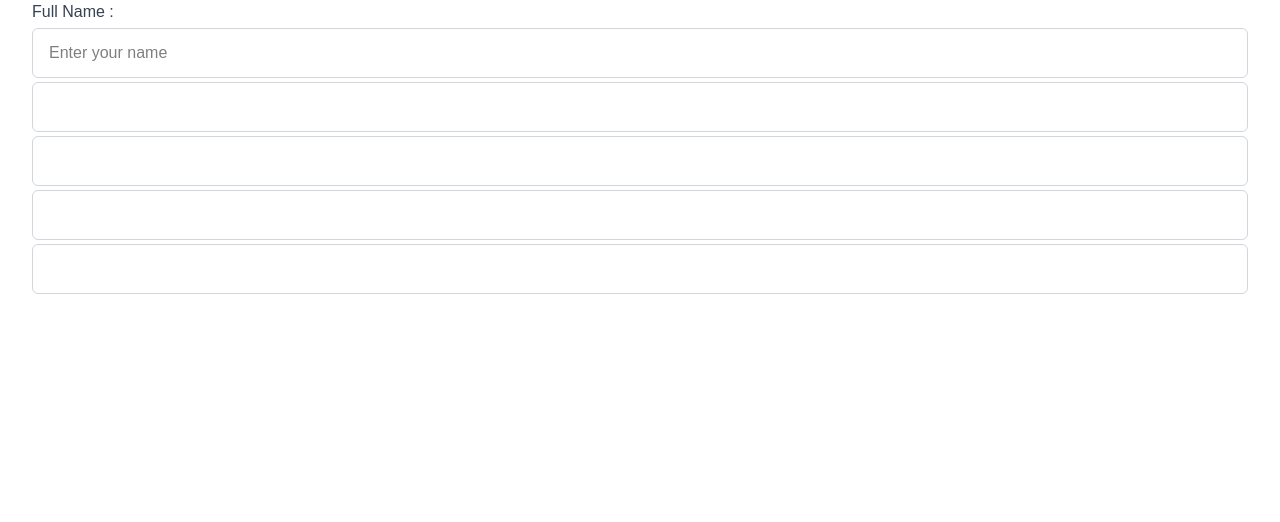
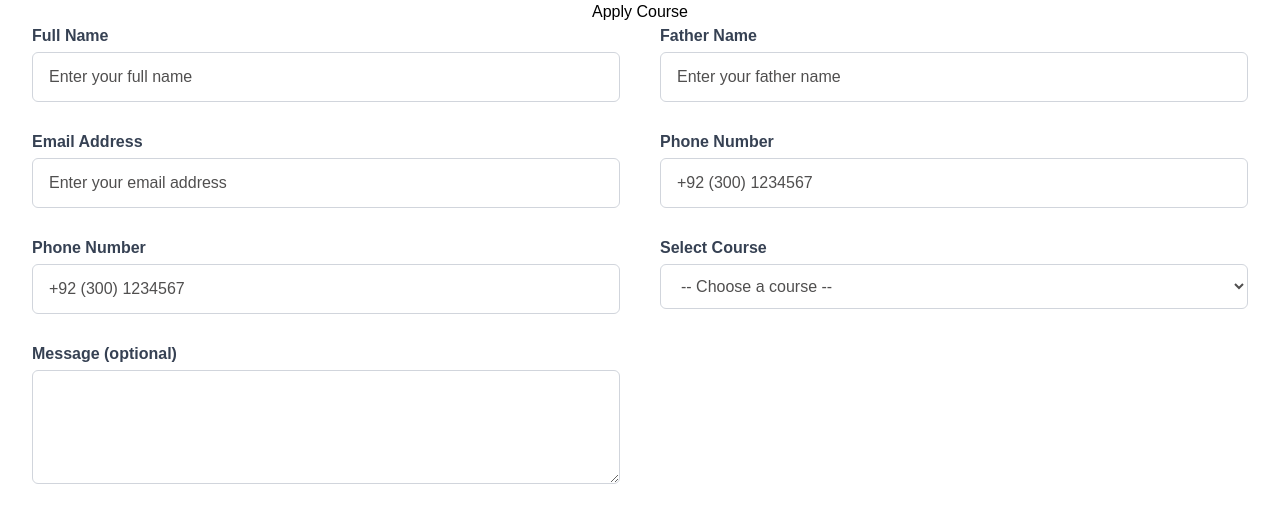
Before and after one commit to Muhammad-Aman1718/ever-tect-solutions, a Next.js app: page /applyCourse/form in a window 1280 px wide. Shown: the top 522 px of the page. Built offline with nearby package versions, Linux system fonts and the light colour scheme.

Commit message:
ever-tech

```diff
--- a/src/app/applyCourse/form/page.tsx
+++ b/src/app/applyCourse/form/page.tsx
@@ -4,18 +4,80 @@ import MainContainer from "@/components/MainContainer";
 import React from "react";
 
 const Form = () => {
+  const courseOptions = [
+    "Web Development (MERN Stack)",
+    "Graphic Designing Pro",
+    "Digital Marketing Pro",
+    "E-Commerce",
+    "Mobile App Development",
+    "Python Programming",
+    "Digital Business Booster",
+    "AI Media Production",
+    "WordPress Web Development",
+  ];
   return (
     <div>
       <MainContainer>
-        <InputField
-          label="Full Name :"
-          placeholder="Enter your name"
-          inputType="text"
-        />
-        <InputField label="" />
-        <InputField />
-        <InputField />
-        <InputField />
+        <h1 className="text-center "> Apply Course</h1>
+        <div className="grid grid-cols-2  gap-x-10 gap-y-7 ">
+          <InputField
+            label="Full Name"
+            labelClassName=" font-bold "
+            placeholder="Enter your full name"
+            inputType="text"
+          />
+          <InputField
+            label="Father Name"
+            labelClassName="font-bold"
+            placeholder="Enter your father name "
+            inputType="text"
+          />
+          <InputField
+            label="Email Address"
+            labelClassName="font-bold"
+            placeholder="Enter your email address"
+          />
+          <InputField
+            label="Phone Number"
+            labelClassName="font-bold"
+            placeholder="+92 (300) 1234567"
+          />
+          <InputField
+            label="Phone Number"
+            labelClassName="font-bold"
+            placeholder="+92 (300) 1234567"
+          />
+
+          <div>
+            <label className="block mb-1 text-gray-700  font-bold">
+              Select Course
+            </label>
+            <select
+              name="course"
+              required
+              className="w-full border border-gray-300 rounded-md text-[#504f4f] px-4 py-3 focus:outline-none focus:ring-2 focus:ring-[#2A75BB] transition"
+              // onChange={handleChange}
+            >
+              <option value="">-- Choose a course --</option>
+              {courseOptions.map((course, idx) => (
+                <option key={idx} value={course}>
+                  {course}
+                </option>
+              ))}
+            </select>
+          </div>
+          <div>
+            <label className="block mb-1 text-gray-700  font-bold">
+              Message (optional)
+            </label>
+            <textarea
+              name="message"
+              rows={4}
+              className=" w-full px-4 py-2 border border-gray-300 rounded-md focus:outline-none focus:ring-2 focus:ring-[#2A75BB] transition"
+              // onChange={handleChange}
+            />
+          </div>
+        </div>
       </MainContainer>
     </div>
   );
--- a/src/components/contactUsSection/ContactUsSection.tsx
+++ b/src/components/contactUsSection/ContactUsSection.tsx
@@ -12,17 +12,20 @@ const ContactUsSection = () => {
           {/* Left Column */}
           <div className="space-y-4">
             <InputField
+              labelClassName="font-medium"
               label="Name"
               placeholder="Enter your name"
               inputType="text"
             />
 
             <InputField
+              labelClassName="font-medium"
               label="Phone Number (Optional)"
               placeholder="+92-300-1234567"
               inputType="tel"
             />
             <InputField
+              labelClassName="font-medium"
               label="Subject"
               placeholder="Inquiry about services"
               inputType="text"
@@ -31,7 +34,11 @@ const ContactUsSection = () => {
 
           <div className="space-y-4">
             <div>
-              <InputField label="Email " placeholder=" Enter your email" />
+              <InputField
+                label="Email "
+                labelClassName="font-medium"
+                placeholder=" Enter your email"
+              />
             </div>
             <div>
               <label className="block text-sm font-medium text-gray-700">
--- a/src/components/inputs/InputField.tsx
+++ b/src/components/inputs/InputField.tsx
@@ -17,15 +17,13 @@ const InputField: React.FC<ContactUsInputPropsTypes> = ({
 }) => {
   return (
     <div>
-      <label
-        className={` ${labelClassName} block mb-1 font-medium text-gray-700 `}
-      >
+      <label className={` ${labelClassName} block mb-1  text-gray-700 `}>
         {label}
       </label>
       <input
         type={inputType}
         placeholder={placeholder}
-        className={` ${inputClassName} w-full border border-gray-300 rounded-md px-4 py-3 focus:outline-none focus:ring-2 focus:ring-[#2A75BB] transition`}
+        className={` ${inputClassName} placeholder:text-[#504f4f] w-full border border-gray-300 rounded-md px-4 py-3 focus:outline-none focus:ring-2 focus:ring-[#2A75BB] transition`}
       />
     </div>
   );
```
